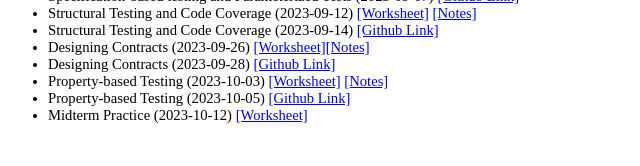
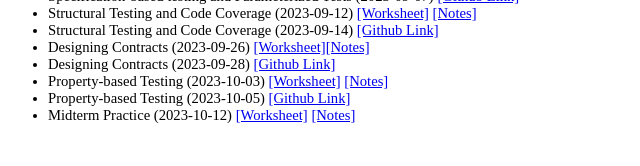
Before and after one commit to georgianahaldeman/cosc480, a Jekyll site: the page built from docs/notes/index.md, in a window 1280 px wide. Shown: the part 134-300 px from the top of the page, without its empty margins (0-640 px from the left). Built offline with Jekyll 4.4.1, drawn with Linux system fonts in a browser that asks for light colours; our own code applies the rules of GitHub Pages for plain Markdown files.

Commit message:
midterm practice answers

```diff
--- a/docs/notes/index.md
+++ b/docs/notes/index.md
@@ -24,4 +24,4 @@
 
 - Property-based Testing (2023-10-05) [[Github Link]](https://classroom.github.com/a/0WUGZzPA)
 
-- Midterm Practice (2023-10-12) [[Worksheet]](./notes/10_12.pdf)
+- Midterm Practice (2023-10-12) [[Worksheet]](./notes/10_12.pdf) [[Notes]](./answers/10_12_answers.pdf)
```
Also changed, not shown: 1 other file.
